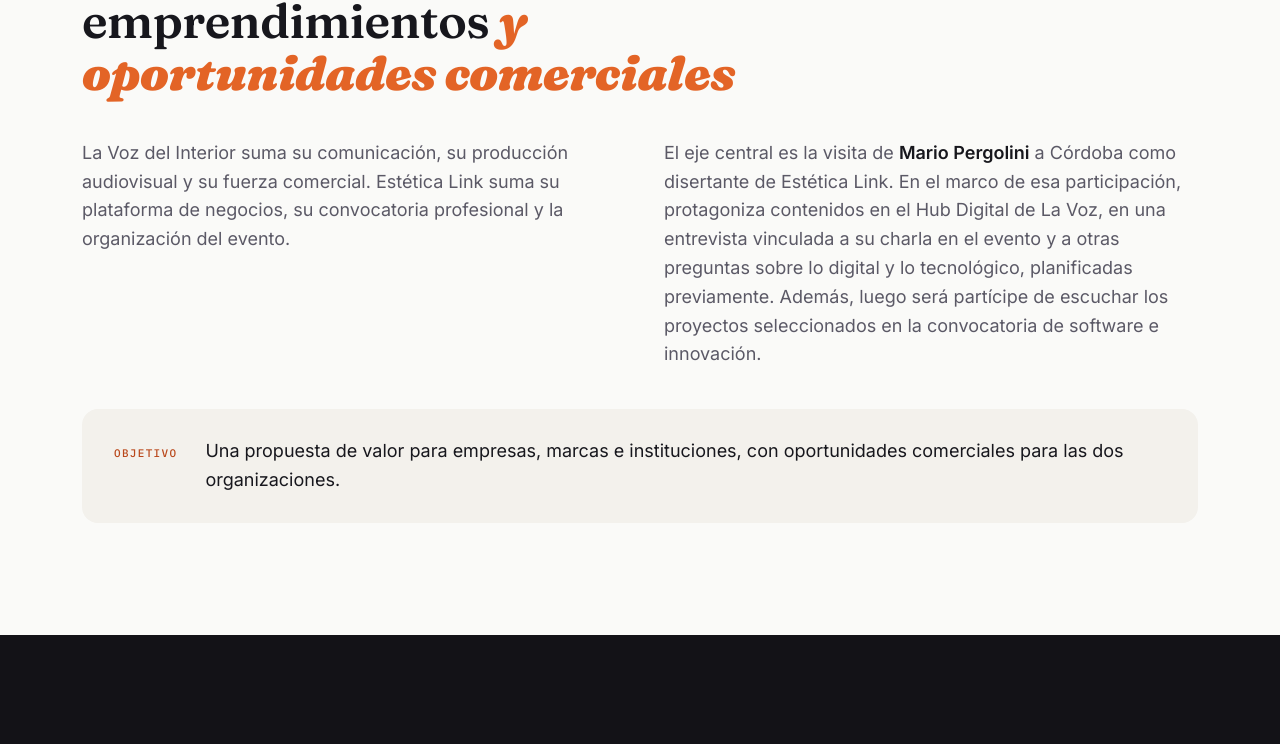
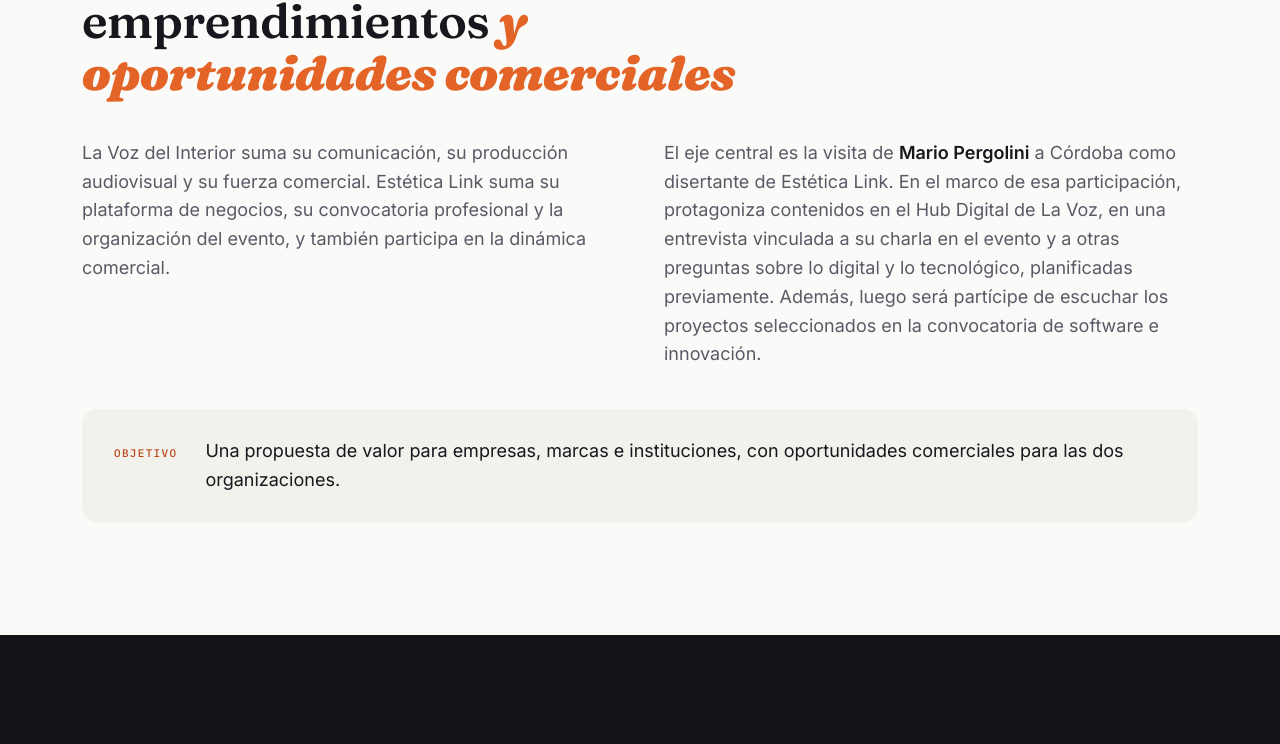
Before and after one commit to mauro-iman/esteticalink-lavoz, a plain HTML site: page index.html in a window 1280 px wide. Shown: the part 1386-2130 px from the top of the page. Drawn offline with Linux system fonts and the light colour scheme.

Commit message:
Sumar la participación comercial de Estética Link en la propuesta
Co-Authored-By: Claude Opus 5.5 <noreply@anthropic.com>
Claude-Session: https://claude.ai/code/session_01Cps6v8cPT7Lot2p2JFQkpk

```diff
--- a/index.html
+++ b/index.html
@@ -274,7 +274,7 @@ footer .wrap { display: flex; justify-content: space-between; gap: 16px; flex-wr
     <p class="eyebrow">La propuesta</p>
     <h2>Una propuesta integral que conecta medios, tecnología, emprendimientos <em>y oportunidades comerciales</em></h2>
     <div class="cols">
-      <p>La Voz del Interior suma su comunicación, su producción audiovisual y su fuerza comercial. Estética Link suma su plataforma de negocios, su convocatoria profesional y la organización del evento.</p>
+      <p>La Voz del Interior suma su comunicación, su producción audiovisual y su fuerza comercial. Estética Link suma su plataforma de negocios, su convocatoria profesional y la organización del evento, y también participa en la dinámica comercial.</p>
       <p>El eje central es la visita de <b>Mario Pergolini</b> a Córdoba como disertante de Estética Link. En el marco de esa participación, protagoniza contenidos en el Hub Digital de La Voz, en una entrevista vinculada a su charla en el evento y a otras preguntas sobre lo digital y lo tecnológico, planificadas previamente. Además, luego será partícipe de escuchar los proyectos seleccionados en la convocatoria de software e innovación.</p>
     </div>
     <div class="goal">
```
